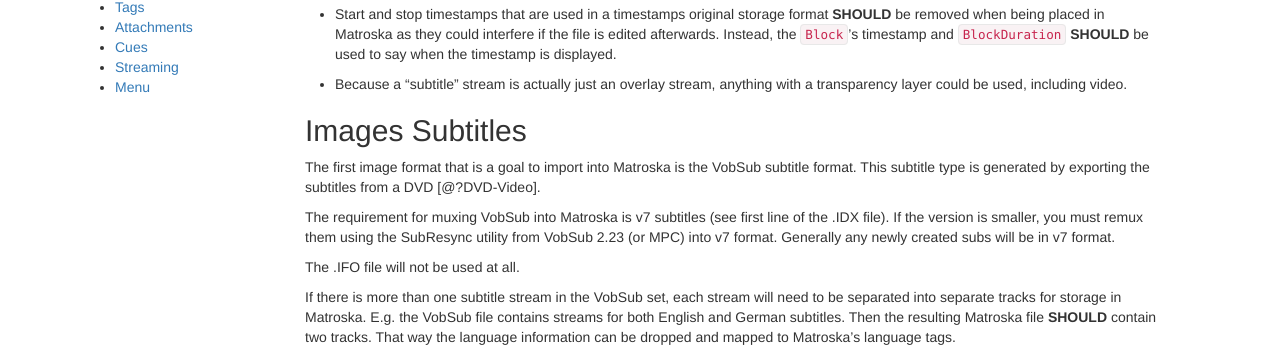
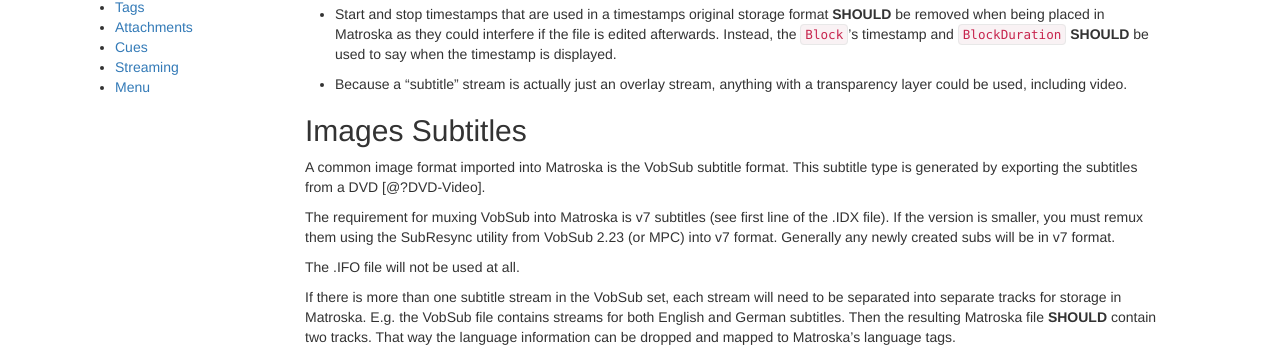
Before and after one commit to ietf-wg-cellar/matroska-specification, a Jekyll site: the page built from cellar-codec/subtitles.md, in a window 1280 px wide and 900 px high. Shown: the part 288-639 px from the top of the window. Built offline with Jekyll 4.4.1, drawn with Linux system fonts in a browser that asks for light colours; our own code applies the rules of GitHub Pages for plain Markdown files.

Commit message:
reword image subtitle intro

```diff
--- a/cellar-codec/subtitles.md
+++ b/cellar-codec/subtitles.md
@@ -18,7 +18,7 @@
 ## Images Subtitles
 
 
-The first image format that is a goal to import into Matroska is the VobSub subtitle format.
+A common image format imported into Matroska is the VobSub subtitle format.
 This subtitle type is generated by exporting the subtitles from a DVD [@?DVD-Video].
 
 The requirement for muxing VobSub into Matroska is v7 subtitles (see first line of the .IDX file).
```
